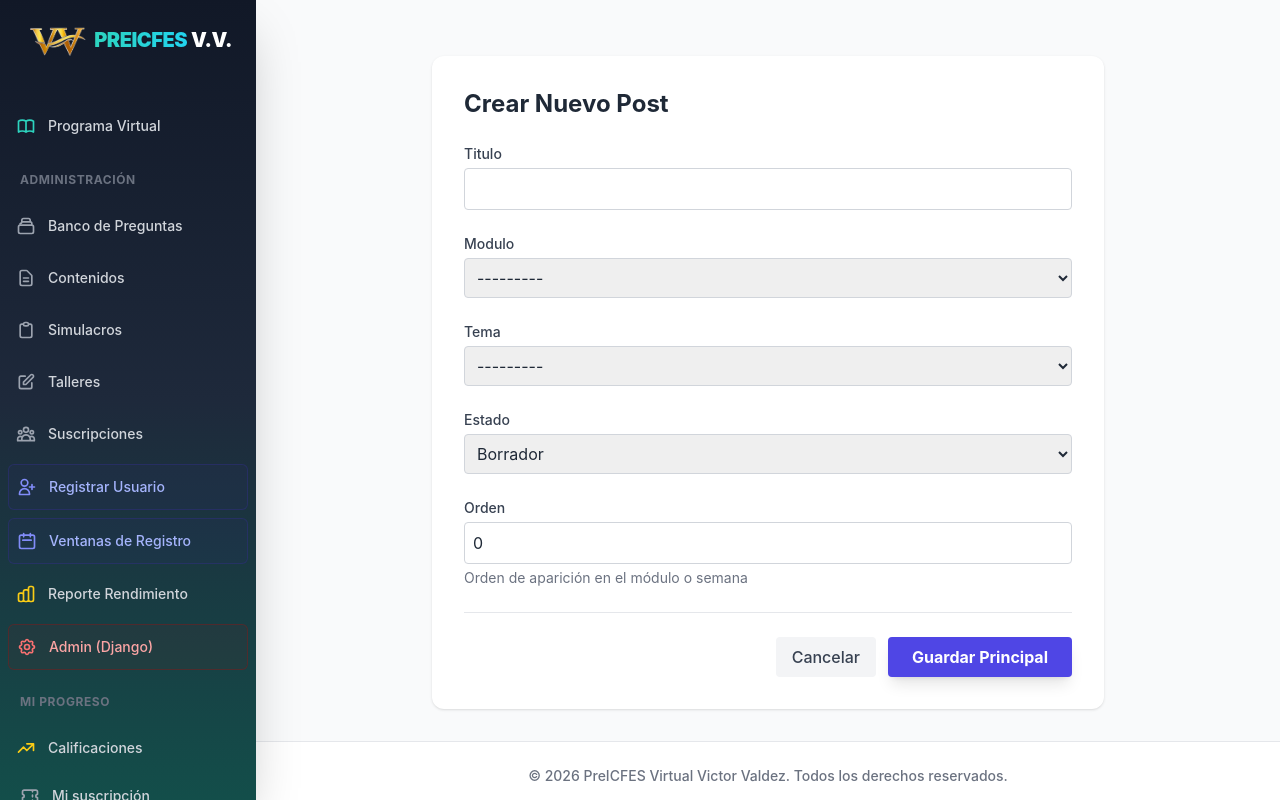
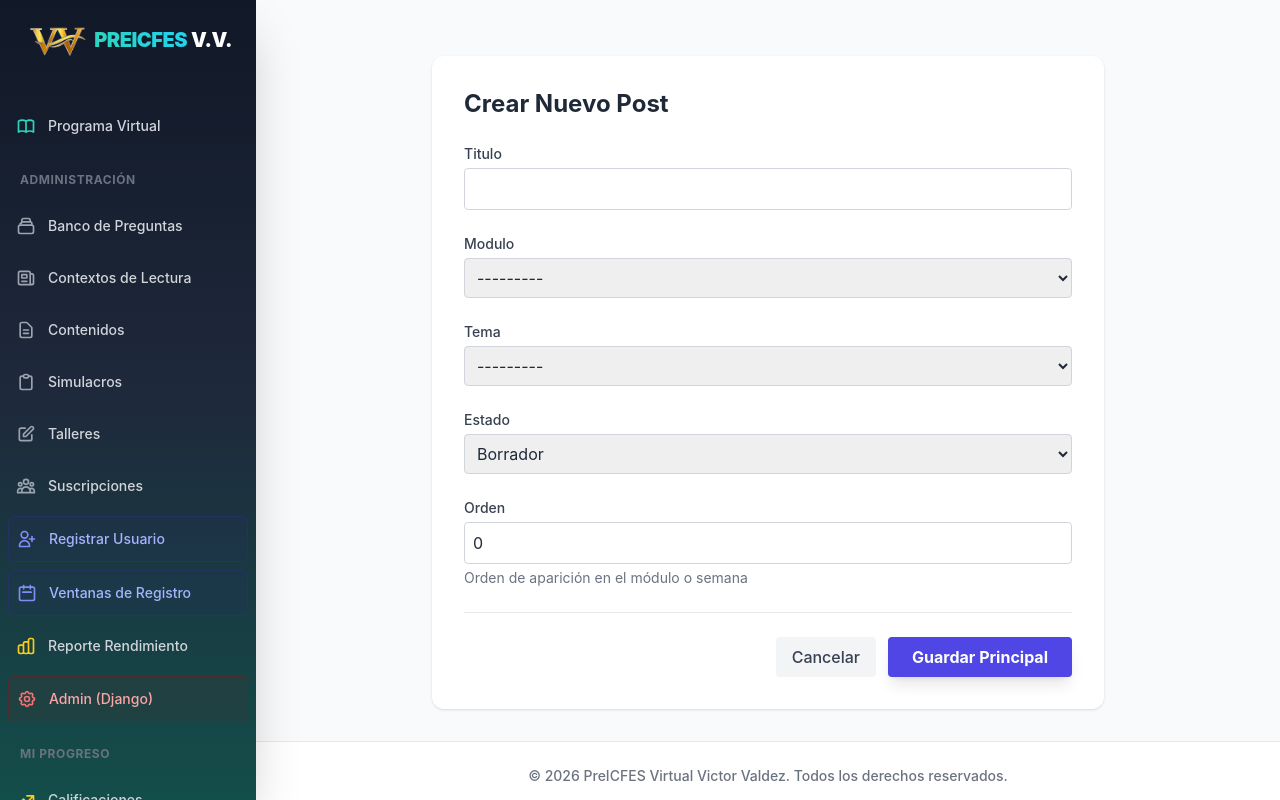
Before and after one commit to robertbarac/preicfes-virtual, a Django app: page /contenidos/crear/ in a window 1280 px wide. Run offline with Django 5.2, Linux system fonts and the light colour scheme; the visitor is signed in with stand-in values (Sample User, id 1); data that the repository does not hold is empty; some libraries are stand-ins or nearby versions.

Commit message:
adding BloqueContextoList to base.html

```diff
--- a/templates/base.html
+++ b/templates/base.html
@@ -104,6 +104,16 @@
                         </path>
                     </svg>
                     Banco de Preguntas
+                </a>
+                <a href="{% url 'evaluaciones:bloque_contexto_list' %}"
+                    class="text-gray-300 hover:bg-white/10 hover:text-white group flex items-center px-2 py-3 text-sm font-medium rounded-md transition-colors">
+                    <svg class="text-gray-400 group-hover:text-gray-300 mr-3 flex-shrink-0 h-5 w-5" fill="none"
+                        stroke="currentColor" viewBox="0 0 24 24">
+                        <path stroke-linecap="round" stroke-linejoin="round" stroke-width="2"
+                            d="M19 20H5a2 2 0 01-2-2V6a2 2 0 012-2h10a2 2 0 012 2v1m2 13a2 2 0 01-2-2V7m2 13a2 2 0 002-2V9a2 2 0 00-2-2h-2m-4-3H9M7 16h6M7 8h6v4H7V8z">
+                        </path>
+                    </svg>
+                    Contextos de Lectura
                 </a>
                 <a href="{% url 'contenidos:post_list' %}"
                     class="text-gray-300 hover:bg-white/10 hover:text-white group flex items-center px-2 py-3 text-sm font-medium rounded-md transition-colors">
```
